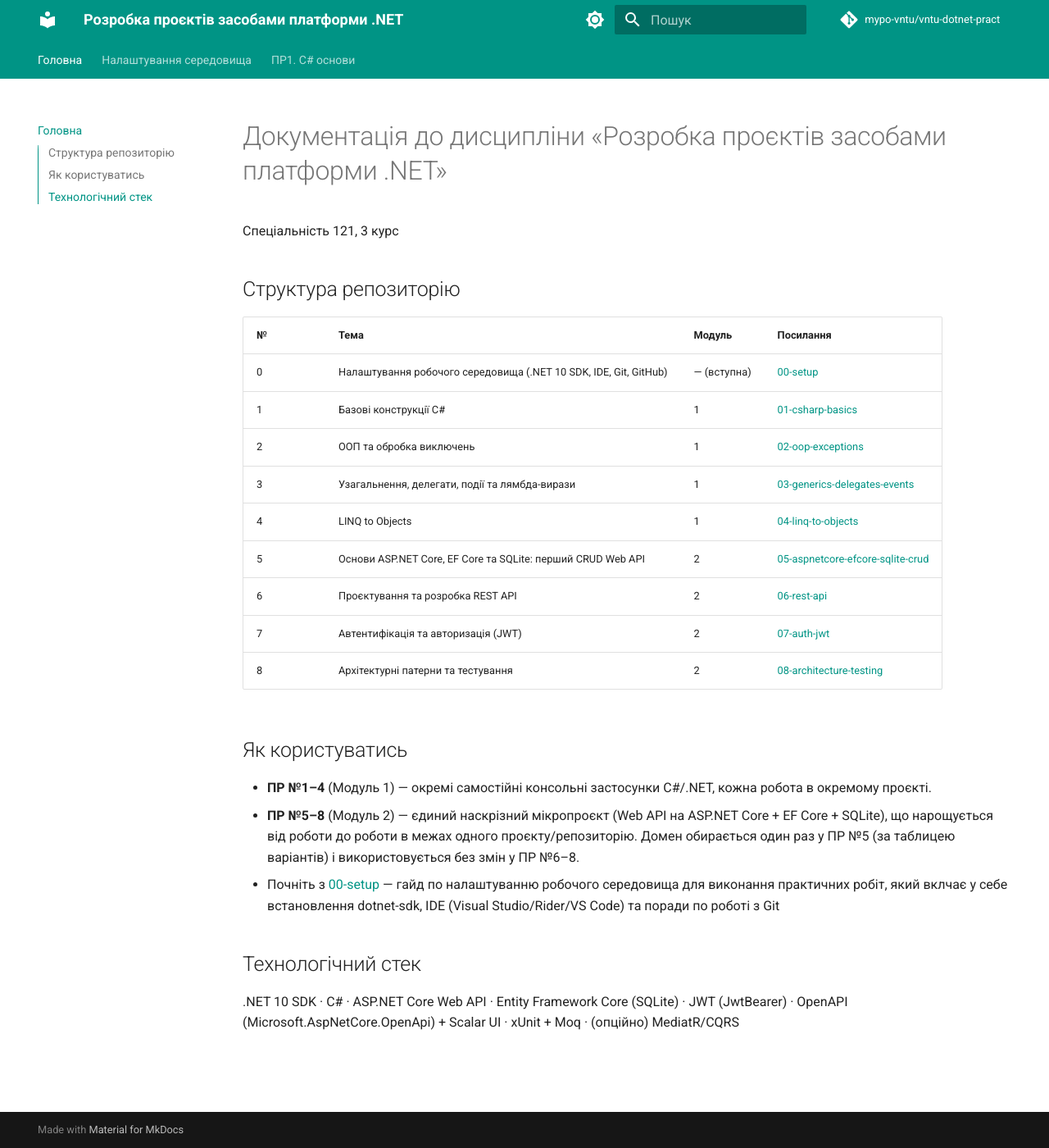
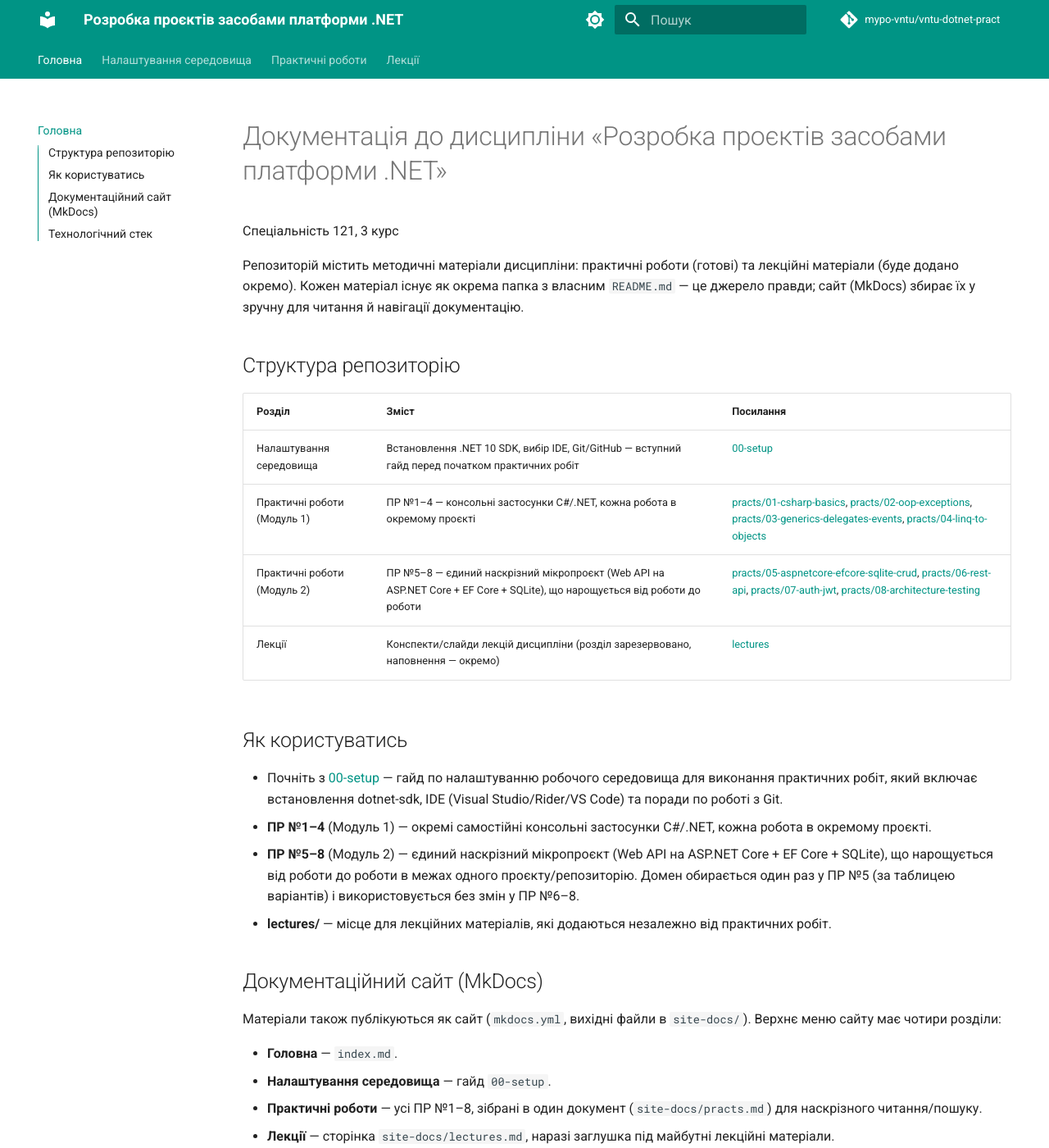
Before and after one commit to mypo-vntu/vntu-dotnet-pract, an MkDocs documentation site: the page built from site-docs/index.md, in a window 1280 px wide and 1400 px high. Shown: the whole window at 82% size. Built offline with MkDocs 1.6.1 and Material for MkDocs 9.7.7, drawn with Linux system fonts in a browser that asks for light colours; comment, search, counter and statistics services are not loaded; some of the changed text lies outside the part shown.

Commit message:
update repo structure

```diff
--- a/README.md
+++ b/README.md
@@ -2,25 +2,34 @@
 
 Спеціальність 121, 3 курс
 
+Репозиторій містить методичні матеріали дисципліни: практичні роботи (готові) та лекційні матеріали (буде додано окремо). Кожен матеріал існує як окрема папка з власним `README.md` — це джерело правди; сайт (MkDocs) збирає їх у зручну для читання й навігації документацію.
+
 ## Структура репозиторію
 
-| № | Тема | Модуль | Посилання |
-|---|---|---|---|
-| 0 | Налаштування робочого середовища (.NET 10 SDK, IDE, Git, GitHub) | — (вступна) | [00-setup](./00-setup) |
-| 1 | Базові конструкції C# | 1 | [01-csharp-basics](./01-csharp-basics) |
-| 2 | ООП та обробка виключень | 1 | [02-oop-exceptions](./02-oop-exceptions) |
-| 3 | Узагальнення, делегати, події та лямбда-вирази | 1 | [03-generics-delegates-events](./03-generics-delegates-events) |
-| 4 | LINQ to Objects | 1 | [04-linq-to-objects](./04-linq-to-objects) |
-| 5 | Основи ASP.NET Core, EF Core та SQLite: перший CRUD Web API | 2 | [05-aspnetcore-efcore-sqlite-crud](./05-aspnetcore-efcore-sqlite-crud) |
-| 6 | Проєктування та розробка REST API | 2 | [06-rest-api](./06-rest-api) |
-| 7 | Автентифікація та авторизація (JWT) | 2 | [07-auth-jwt](./07-auth-jwt) |
-| 8 | Архітектурні патерни та тестування | 2 | [08-architecture-testing](./08-architecture-testing) |
+| Розділ | Зміст | Посилання |
+|---|---|---|
+| Налаштування середовища | Встановлення .NET 10 SDK, вибір IDE, Git/GitHub — вступний гайд перед початком практичних робіт | [00-setup](./00-setup) |
+| Практичні роботи (Модуль 1) | ПР №1–4 — консольні застосунки C#/.NET, кожна робота в окремому проєкті | [practs/01-csharp-basics](./practs/01-csharp-basics), [practs/02-oop-exceptions](./practs/02-oop-exceptions), [practs/03-generics-delegates-events](./practs/03-generics-delegates-events), [practs/04-linq-to-objects](./practs/04-linq-to-objects) |
+| Практичні роботи (Модуль 2) | ПР №5–8 — єдиний наскрізний мікропроєкт (Web API на ASP.NET Core + EF Core + SQLite), що нарощується від роботи до роботи | [practs/05-aspnetcore-efcore-sqlite-crud](./practs/05-aspnetcore-efcore-sqlite-crud), [practs/06-rest-api](./practs/06-rest-api), [practs/07-auth-jwt](./practs/07-auth-jwt), [practs/08-architecture-testing](./practs/08-architecture-testing) |
+| Лекції | Конспекти/слайди лекцій дисципліни (розділ зарезервовано, наповнення — окремо) | [lectures](./lectures) |
 
 ## Як користуватись
 
+- Почніть з [00-setup](./00-setup) — гайд по налаштуванню робочого середовища для виконання практичних робіт, який включає встановлення dotnet-sdk, IDE (Visual Studio/Rider/VS Code) та поради по роботі з Git.
 - **ПР №1–4** (Модуль 1) — окремі самостійні консольні застосунки C#/.NET, кожна робота в окремому проєкті.
 - **ПР №5–8** (Модуль 2) — єдиний наскрізний мікропроєкт (Web API на ASP.NET Core + EF Core + SQLite), що нарощується від роботи до роботи в межах одного проєкту/репозиторію. Домен обирається один раз у ПР №5 (за таблицею варіантів) і використовується без змін у ПР №6–8.
-- Почніть з [00-setup](./00-setup) — гайд по налаштуванню робочого середовища для виконання практичних робіт, який вклчає у себе встановлення dotnet-sdk, IDE (Visual Studio/Rider/VS Code) та поради по роботі з Git
+- **lectures/** — місце для лекційних матеріалів, які додаються незалежно від практичних робіт.
+
+## Документаційний сайт (MkDocs)
+
+Матеріали також публікуються як сайт (`mkdocs.yml`, вихідні файли в `site-docs/`). Верхнє меню сайту має чотири розділи:
+
+- **Головна** — `index.md`.
+- **Налаштування середовища** — гайд `00-setup`.
+- **Практичні роботи** — усі ПР №1–8, зібрані в один документ (`site-docs/practs.md`) для наскрізного читання/пошуку.
+- **Лекції** — сторінка `site-docs/lectures.md`, наразі заглушка під майбутні лекційні матеріали.
+
+Кожна сторінка сайту лише підключає відповідний `README.md` через `pymdownx.snippets` — редагувати вміст потрібно в папці роботи, а не в `site-docs/`.
 
 ## Технологічний стек
 
--- /dev/null
+++ b/lectures/README.md
@@ -0,0 +1,3 @@
+# Лекційні матеріали
+
+Розділ зарезервовано під конспекти/слайди лекцій дисципліни. Матеріали буде додано окремо.
--- a/mkdocs.yml
+++ b/mkdocs.yml
@@ -45,4 +45,5 @@ markdown_extensions:
 nav:
   - Головна: index.md
   - Налаштування середовища: 00-setup.md
-  - "ПР1. C# основи": 01-csharp-basics.md
+  - Практичні роботи: practs.md
+  - Лекції: lectures.md
```
Also changed, not shown: site-docs/lectures.md (added, +1 -0 lines), site-docs/practs.md (added, +29 -0 lines), practs/01-csharp-basics/README.md (renamed from 01-csharp-basics/README.md), practs/02-oop-exceptions/README.md (renamed from 02-oop-exceptions/README.md), practs/03-generics-delegates-events/README.md (renamed from 03-generics-delegates-events/README.md), practs/04-linq-to-objects/README.md (renamed from 04-linq-to-objects/README.md), practs/05-aspnetcore-efcore-sqlite-crud/README.md (renamed from 05-aspnetcore-efcore-sqlite-crud/README.md), practs/06-rest-api/README.md (renamed from 06-rest-api/README.md), practs/07-auth-jwt/README.md (renamed from 07-auth-jwt/README.md), practs/08-architecture-testing/README.md (renamed from 08-architecture-testing/README.md).
